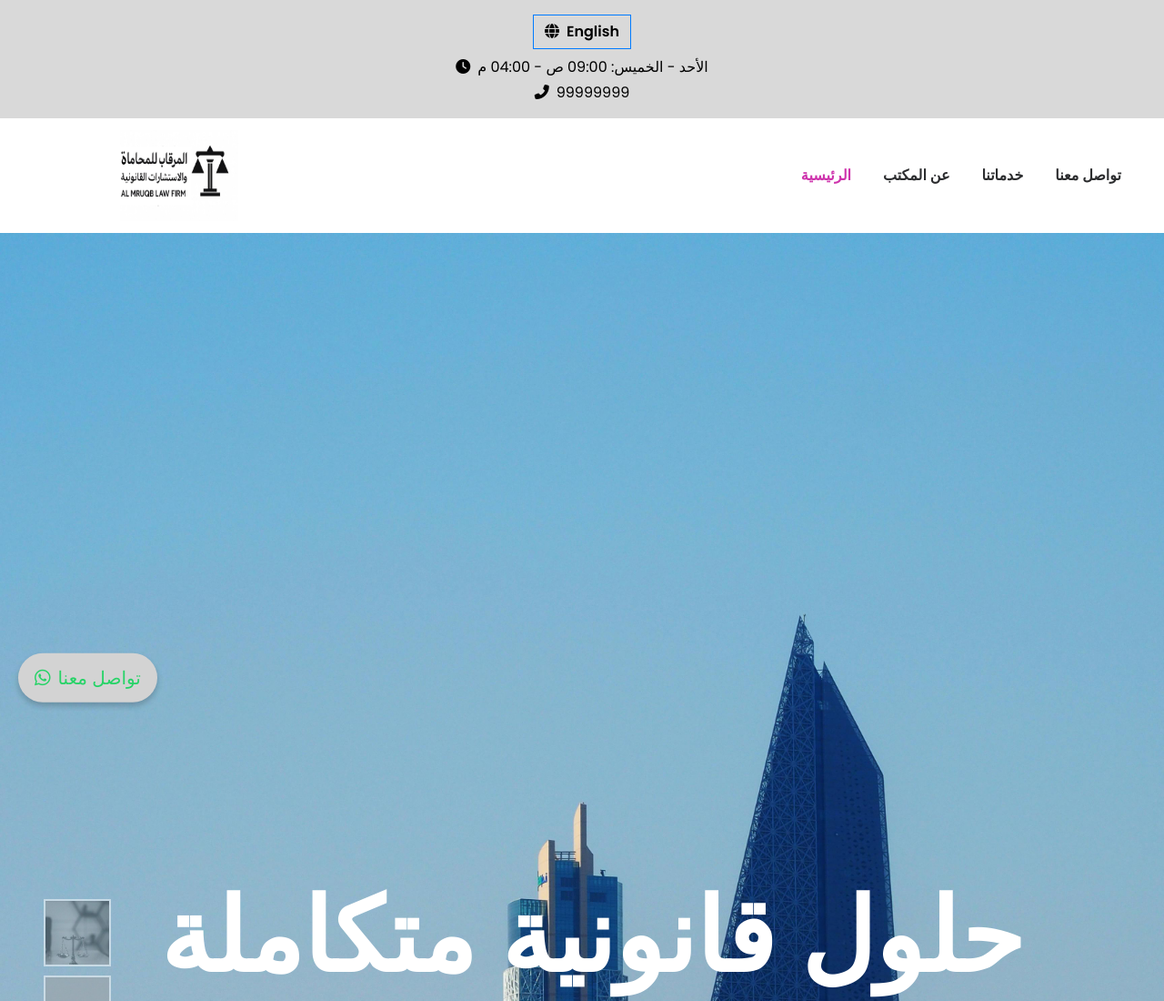
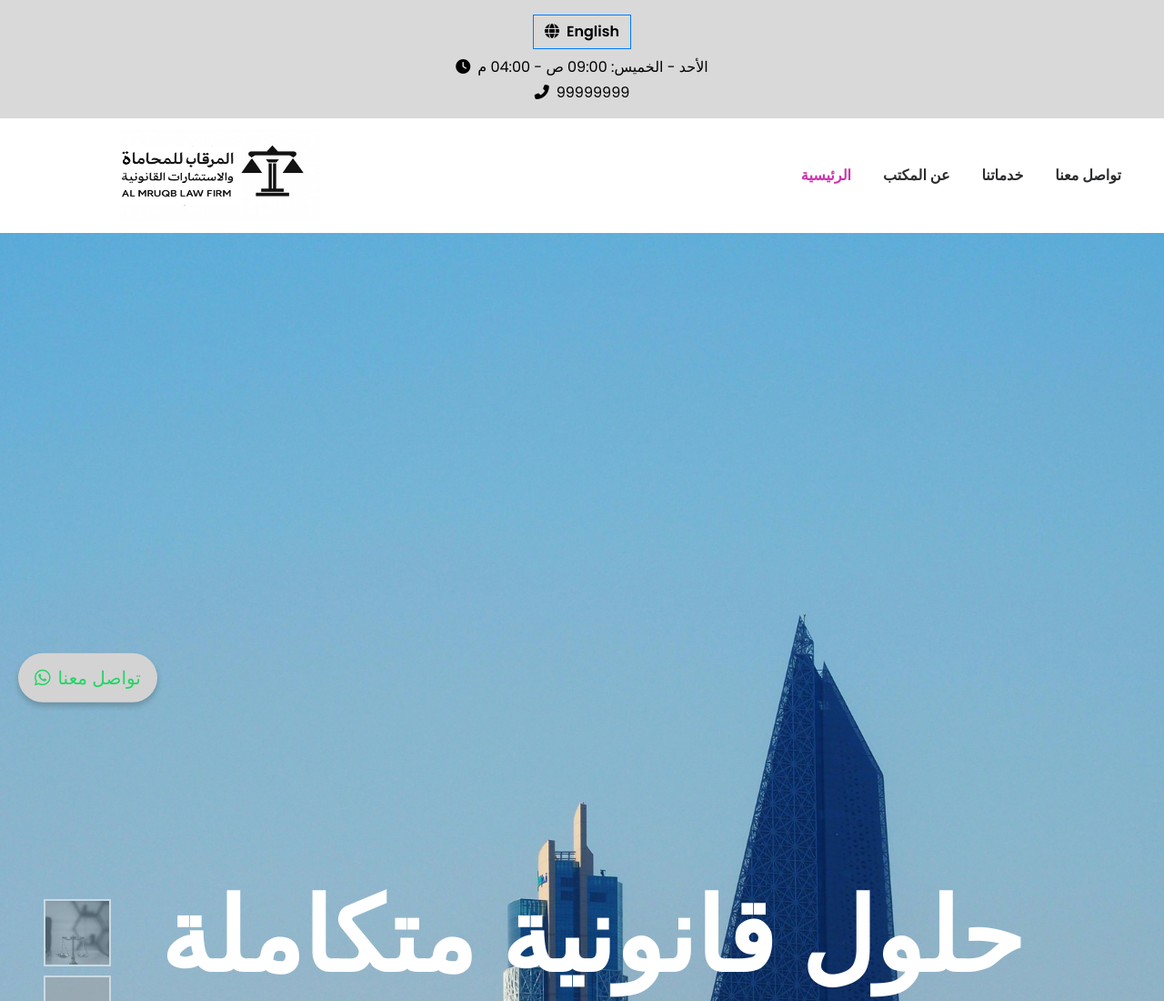
Before and after one commit to smoalabozaid9-cyber/test4, a plain HTML site: page index.html in a window 1280 px wide. Shown: the top 1100 px of the page at 91% size. Drawn offline with nearby package versions, Linux system fonts and the light colour scheme; grey boxes are pictures that could not be loaded.

Commit message:
Update index.html

```diff
--- a/index.html
+++ b/index.html
@@ -114,7 +114,7 @@
   <div class="container-fluid">
     <!-- اللوجو -->
     <a class="navbar-brand" href="index.html">
-      <img src="img/need.jpg" alt="شعار المكتب" style="width:250px; height:100px; padding-left: 120px;">
+      <img src="img/need.jpg" alt="شعار المكتب" style="width:340px; height:100px; padding-left: 120px;">
     </a>
 
     <!-- زر القائمة في الموبايل -->
```
